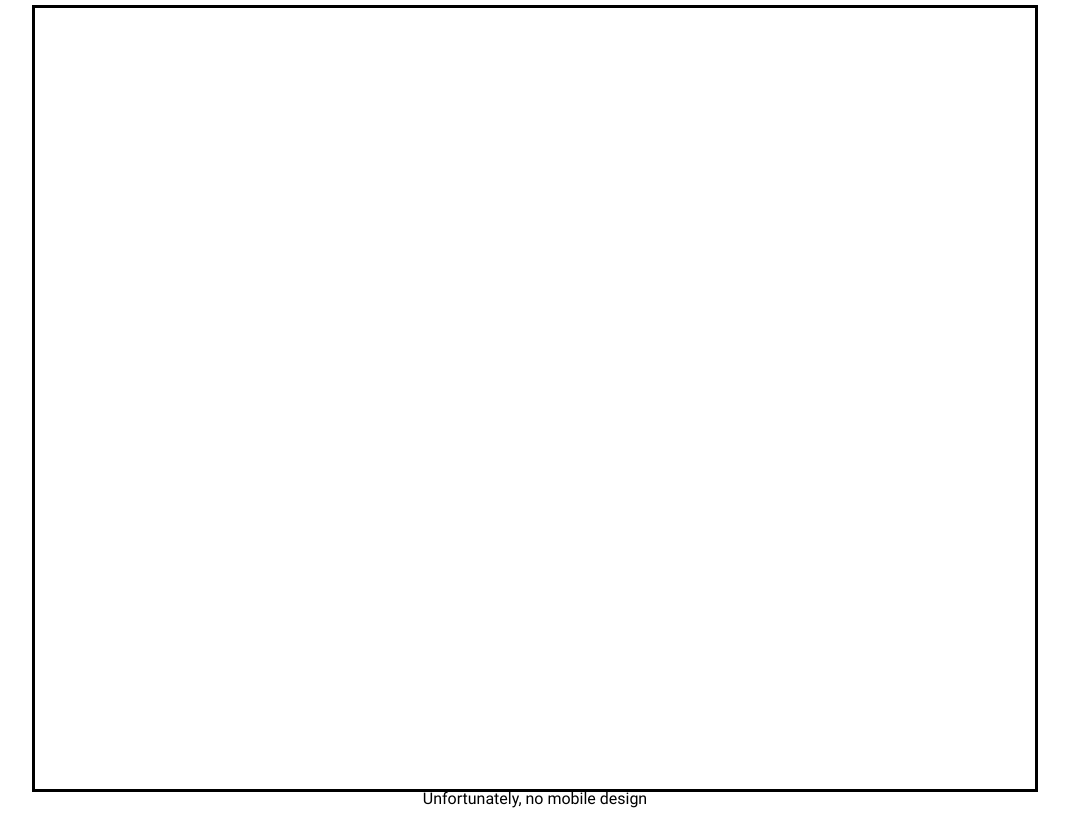
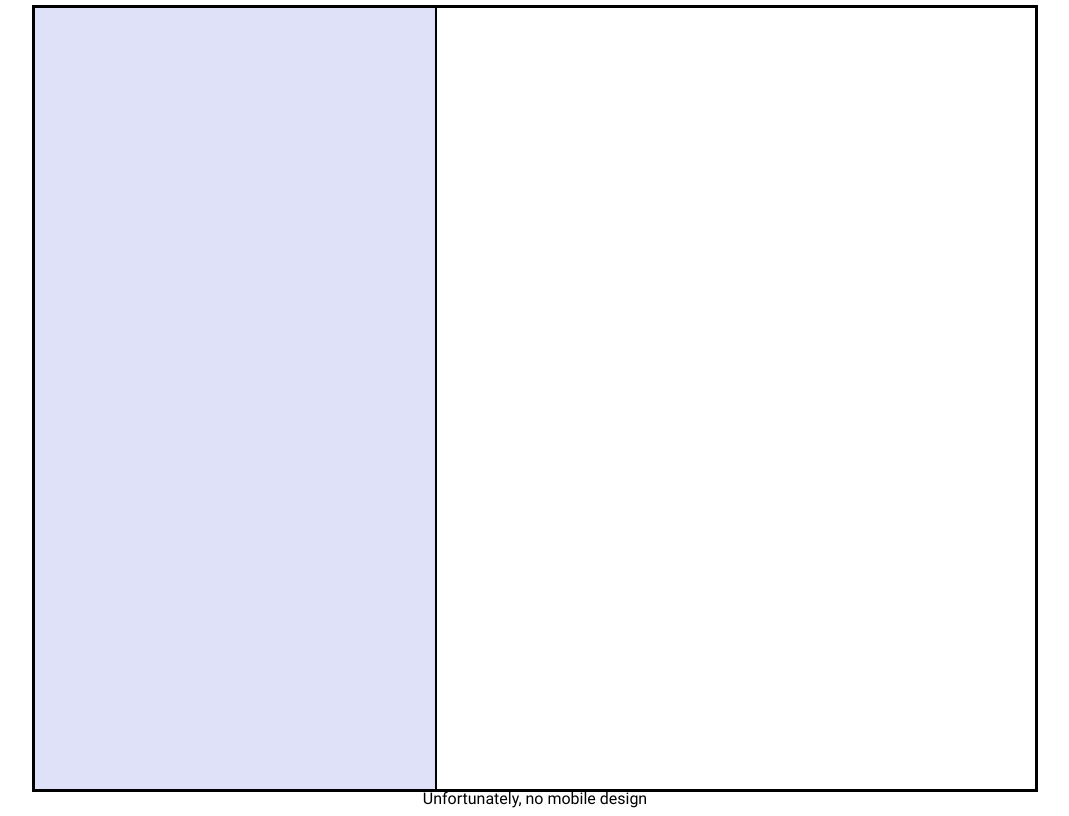
Before and after one commit to larry-oj/Razor-Pages-Messenger-Design, a website: page index.html in a window 1280 px wide. Shown: the whole page, without its empty margins (113-1182 px from the left). Drawn offline with Linux system fonts and the light colour scheme.

Commit message:
establish main sections

```diff
--- a/css/input.scss
+++ b/css/input.scss
@@ -38,4 +38,22 @@ body {
     flex-direction: row;
     justify-content: center;
     align-items: center;
+
+    .menu {
+        width: calc($window-width * 0.4);
+        height: 100%;
+        display: flex;
+        flex-direction: column;
+        justify-content: center;
+        align-items: center;
+        flex-shrink: 0;
+        outline: 2px solid black;
+        background-color: $main-tints;
+
+    }
+
+    .chat {
+        width: calc($window-width * 0.6);
+        height: 100%;
+    }
 }
--- a/index.html
+++ b/index.html
@@ -9,7 +9,12 @@
 </head>
 <body>
     <div class="root">
+        <div class="menu">
 
+        </div>
+        <div class="chat">
+
+        </div>
     </div>
     Unfortunately, no mobile design
 </body>
```
Also changed, not shown: css/index.css, 1 other file.
